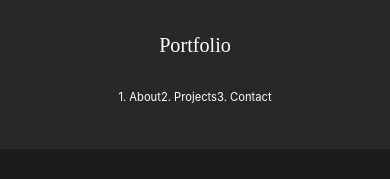
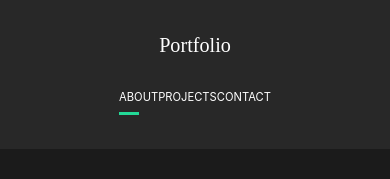
Before and after one commit to deepeters/deepeters.github.io, a React (Create React App) app: page / in a window 390 px wide. Shown: the top 179 px of the page. Built offline with nearby package versions, Linux system fonts and the light colour scheme; the HTML template or start-up script is replaced by a standard one.

Commit message:
Animate the navigation bar and ensure it is mobile friendly

```diff
--- a/src/components/Nav.js
+++ b/src/components/Nav.js
@@ -1,21 +1,40 @@
 import React from 'react';
 import styled from 'styled-components';
-import {Link} from 'react-router-dom';
+import {Link, useLocation} from 'react-router-dom';
+import { motion } from 'framer-motion';
 
 
 const Nav = () => {
+
+    const {pathname} = useLocation();
+
     return (
         <StyledNav>
             <h1> <Link id="logo" to = "/"> Portfolio </Link> </h1>
             <ul>
                 <li>
-                    <Link to="/"> 1. About </Link>
+                    <Link to="/"> ABOUT </Link>
+                    <Line
+                        transition = {{ duration: 0.75 }}
+                        initial = {{ width: '0%' }}
+                        animate = {{ width: pathname === '/' ? '50%' : '0%' }}
+                    />
                 </li>
                 <li>
-                    <Link to="/projects"> 2. Projects </Link>
+                    <Link to="/projects"> PROJECTS </Link>
+                    <Line
+                        transition = {{ duration: 0.75 }}
+                        initial = {{ width: '0%' }}
+                        animate = {{ width: pathname === '/projects' ? '50%' : '0%' }}
+                    />
                 </li>
                 <li>
-                    <Link to="/contact"> 3. Contact </Link>
+                    <Link to="/contact"> CONTACT </Link>
+                    <Line
+                        transition = {{ duration: 0.75 }}
+                        initial = {{ width: '0%' }}
+                        animate = {{ width: pathname === '/contact' ? '50%' : '0%' }}
+                    />
                 </li>
             </ul>
         </StyledNav>
@@ -71,4 +90,16 @@
     }
 `;
 
+const Line = styled(motion.div)`
+    height: 0.3rem;
+    background: #23d997;
+    width: 0%;
+    position: absolute;
+    bottom: -80%;
+    left: 60%;
+    @media (max-width: 1300px){
+        left: 0%;
+    }
+`;
+
 export default Nav;
```
